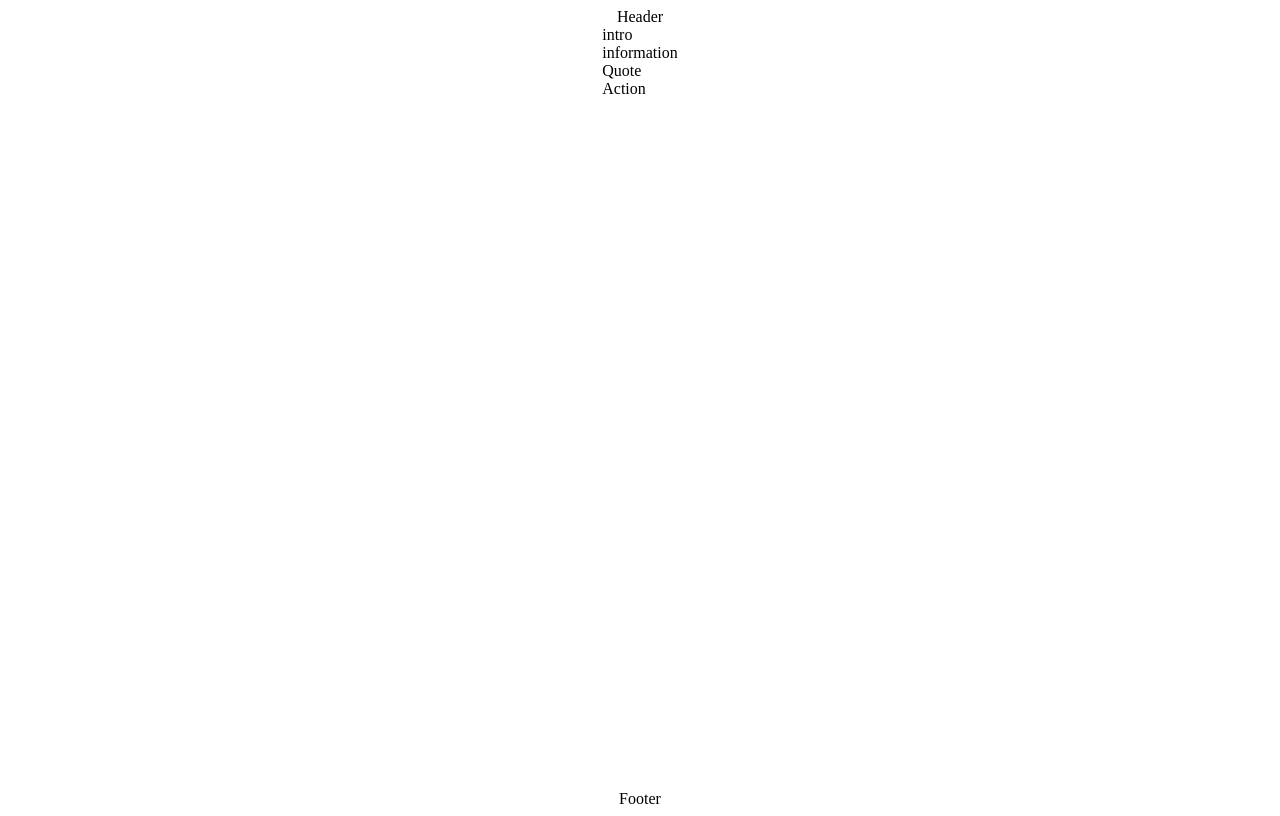
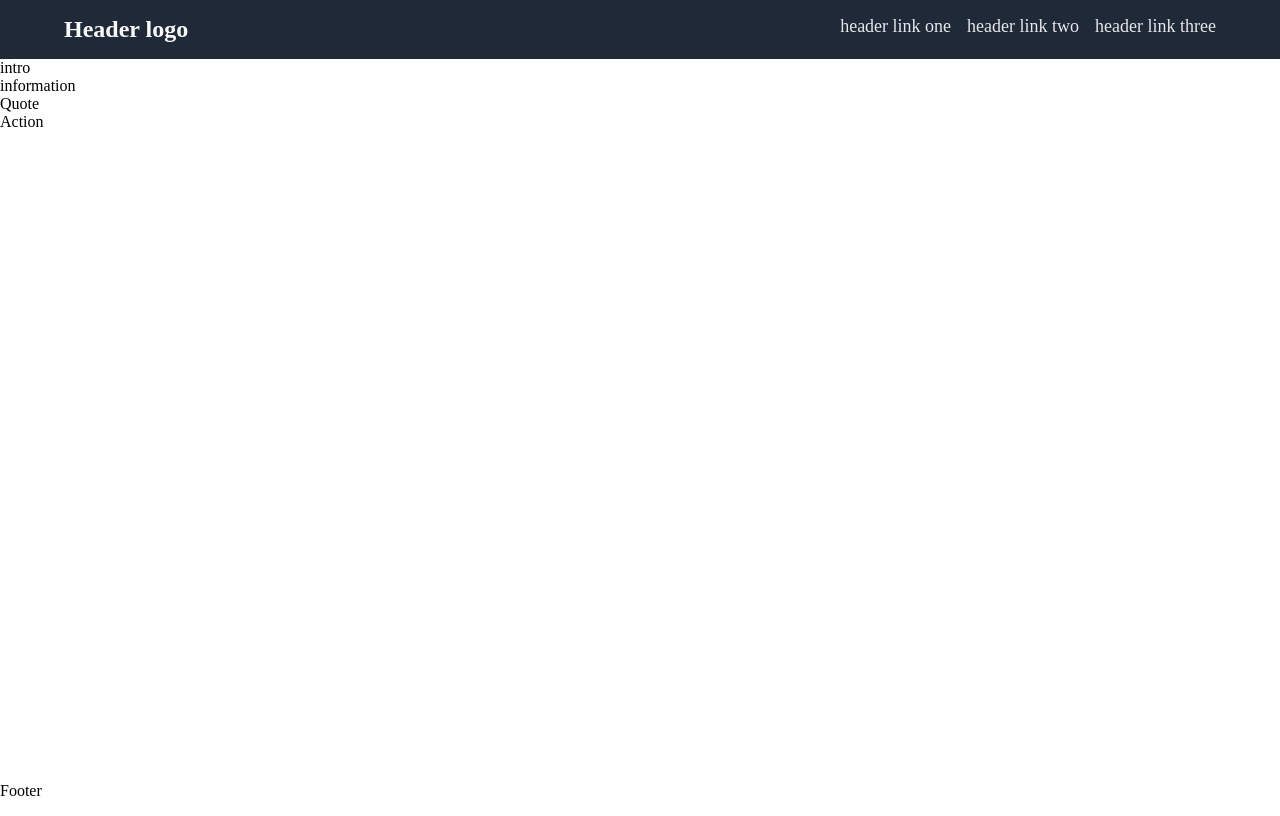
Before and after one commit to vpsines/landing-page, a plain HTML site: page index.html in a window 1280 px wide. Drawn offline with Linux system fonts and the light colour scheme.

Commit message:
Add header and nav list

```diff
--- a/index.html
+++ b/index.html
@@ -7,7 +7,14 @@
     <link href="./styles.css" rel="stylesheet" />
   </head>
   <body>
-    <div class="header">Header</div>
+    <div class="header">
+      <div class="logo">Header logo</div>
+      <ul>
+        <li><a>header link one</a></li>
+        <li><a>header link two</a></li>
+        <li><a>header link three</a></li>
+      </ul>
+    </div>
     <div class="body">
       <div class="intro">intro</div>
       <div class="information">information</div>
--- a/styles.css
+++ b/styles.css
@@ -1,18 +1,40 @@
 body {
-    display:flex;
-    flex-direction:column;
-    align-items:center;
-    height:100vh;
+  display: flex;
+  flex-direction: column;
+  height: 100vh;
+  margin: 0;
+}
+
+ul {
+  list-style-type: none;
+  display: flex;
+  margin: 0;
+  padding: 0;
+  gap: 16px;
+}
+
+a {
+  text-decoration: none;
+  color: #e5e7eb;
+  font-size: 18px;
 }
 
 .header {
+  display: flex;
+  justify-content: space-between;
+  padding: 16px 64px;
+  background-color: #1f2937;
+}
 
+.logo {
+  font-weight: 900;
+  color: #f9faf8;
+  font-size: 24px;
 }
 
 .body {
-    flex:1;
+  flex: 1;
 }
 
 .footer {
-
 }
```
